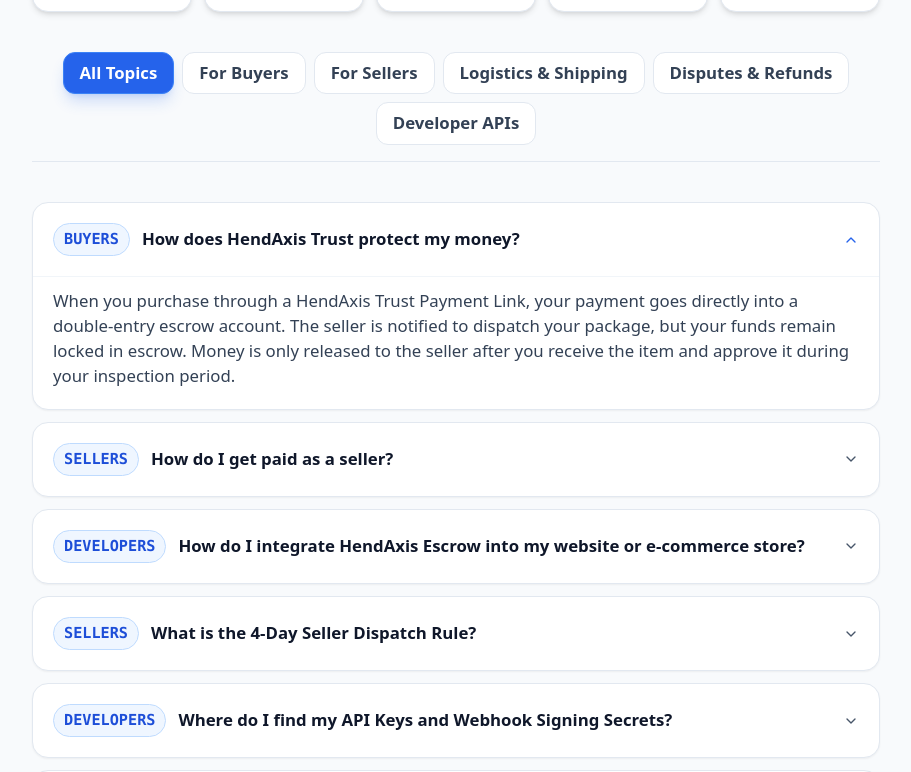
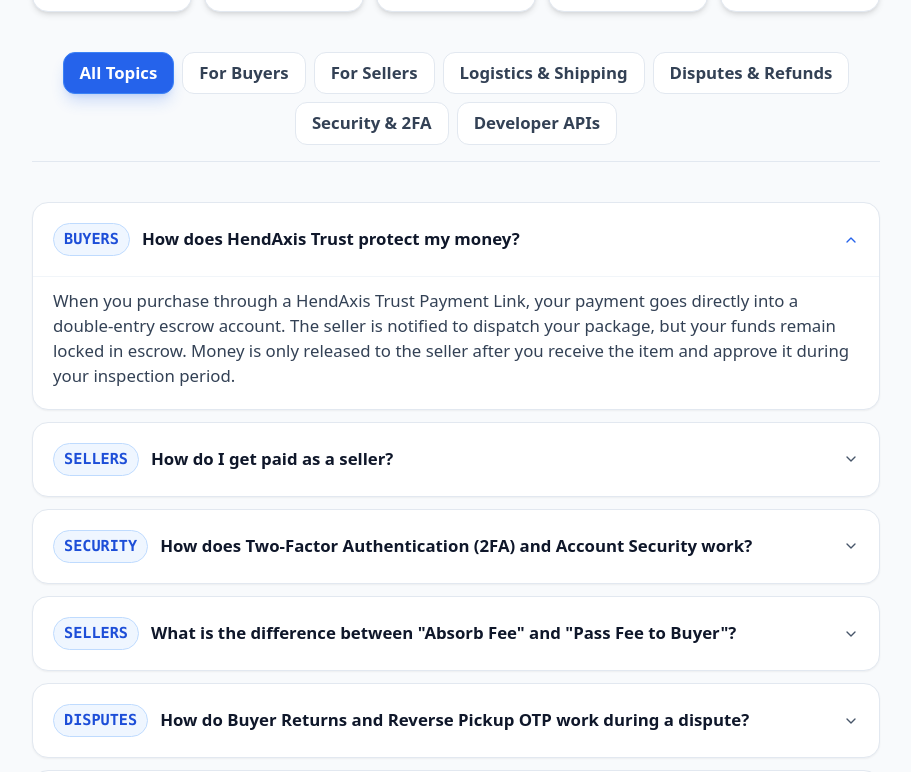
Before and after one commit to deedadey-dd/Hend_Trust, a React (Vite) app in the folder frontend/: page /help in a window 1280 px wide. Shown: the part 606-1378 px from the top of the page, without its empty margins (184-1095 px from the left). Built offline with nearby package versions, Linux system fonts and the light colour scheme; no server answers.

Commit message:
updating help page

```diff
--- a/frontend/src/views/HelpView.tsx
+++ b/frontend/src/views/HelpView.tsx
@@ -9,7 +9,7 @@
 
 interface FAQItem {
   id: string;
-  category: 'BUYERS' | 'SELLERS' | 'LOGISTICS' | 'DISPUTES' | 'DEVELOPERS';
+  category: 'BUYERS' | 'SELLERS' | 'LOGISTICS' | 'DISPUTES' | 'DEVELOPERS' | 'SECURITY';
   question: string;
   answer: string;
 }
@@ -25,49 +25,67 @@
     id: 'faq-2',
     category: 'SELLERS',
     question: 'How do I get paid as a seller?',
-    answer: 'Once your buyer confirms receipt or the inspection timer expires, your funds release instantly into your HendAxis Trust Wallet balance. Depending on your account payout mode, funds can be automatically transferred to your MoMo or Bank account instantly.'
+    answer: 'Once your buyer confirms receipt or the inspection timer expires, your funds release instantly into your HendAxis Trust Wallet balance. Depending on your account payout mode (Instant MoMo vs Manual Withdrawal), funds can be automatically transferred to your Mobile Money account.'
   },
   {
     id: 'faq-3',
-    category: 'DEVELOPERS',
-    question: 'How do I integrate HendAxis Escrow into my website or e-commerce store?',
-    answer: 'You can integrate HendAxis Escrow using our REST APIs (`/api/v1/v1/escrow/create`) or our Drop-in JavaScript SDK (`sdk.js`). Visit our Developer Documentation portal at /developers for copy-and-paste code examples in cURL, Node.js, Python, and PHP/WooCommerce.'
+    category: 'SECURITY',
+    question: 'How does Two-Factor Authentication (2FA) and Account Security work?',
+    answer: 'You can pair your authenticator app (Google Authenticator, Authy, 1Password) on your Profile page. Once enabled, logging in requires your password and a 6-digit TOTP code. Staff accounts are protected with strict 2FA enforcement, IP whitelisting, per-username lockout timers, and secret admin gateways with decoy honeypot logging.'
   },
   {
     id: 'faq-4',
+    category: 'SELLERS',
+    question: 'What is the difference between "Absorb Fee" and "Pass Fee to Buyer"?',
+    answer: 'When creating a payment link, choosing "Absorb Fee" deducts the platform fee from your item price so the buyer pays only the exact item cost. Choosing "Pass to Buyer" adds the fee to the checkout total so you receive 100% of your listed item price.'
+  },
+  {
+    id: 'faq-5',
+    category: 'DISPUTES',
+    question: 'How do Buyer Returns and Reverse Pickup OTP work during a dispute?',
+    answer: 'If a dispute ruling requires returning the item, the buyer dispatches the return via Courier (with tracking number) or Informal Bus (with driver details). For bus returns, a 6-Digit Reverse OTP is issued for the seller to verify return receipt intact before a full refund is released.'
+  },
+  {
+    id: 'faq-6',
     category: 'SELLERS',
     question: 'What is the 4-Day Seller Dispatch Rule?',
     answer: 'Once a buyer completes payment into escrow, you have exactly 4 days (96 hours) to dispatch the package. If you fail to dispatch within 4 days, the order is automatically cancelled, the buyer is refunded 100%, and your seller account is charged a non-dispatch penalty.'
   },
   {
-    id: 'faq-5',
-    category: 'DEVELOPERS',
-    question: 'Where do I find my API Keys and Webhook Signing Secrets?',
-    answer: 'Log in to your Seller Dashboard and navigate to the Developer Settings tab (`/dashboard/developer`). You can generate Live (`pk_live_...`) and Test (`pk_test_...`) API Key pairs, configure your server Webhook URL, and test event dispatches.'
+    id: 'faq-7',
+    category: 'LOGISTICS',
+    question: 'What is the difference between Path A (Courier) and Path B (Bus OTP)?',
+    answer: 'Path A is for formal shipping providers (DHL, Speedaf, FedEx, UPS, EMS) with live tracking links and 17TRACK/ShipEngine webhook integrations. Path B is for station/bus deliveries, where driver details are logged and the buyer presents a Secret 6-Digit OTP at the station upon pickup.'
   },
   {
-    id: 'faq-6',
-    category: 'LOGISTICS',
-    question: 'What is the difference between Path A (Courier) and Path B (Bus OTP)?',
-    answer: 'Path A is for formal shipping providers (DHL, Speedaf, FedEx, UPS, EMS) where tracking numbers are verified via webhooks. Path B is for informal station/bus deliveries, where driver details are logged and the buyer receives a Secret 6-Digit OTP to present at the station upon pickup.'
-  },
-  {
-    id: 'faq-7',
+    id: 'faq-8',
     category: 'BUYERS',
     question: 'How long is my inspection period?',
     answer: 'Inspection periods are tiered based on transaction value: Under GHS 2,000 = 24 Hours; GHS 2,000 to GHS 9,999 = 48 Hours; GHS 10,000+ = 72 Hours. The inspection timer starts automatically once delivery is verified.'
   },
   {
-    id: 'faq-8',
+    id: 'faq-9',
     category: 'DISPUTES',
     question: 'What happens if I receive a damaged or wrong item?',
-    answer: 'Click "Raise Dispute" on your order page during your inspection period. Upload up to 5 photo evidence images and a statement. The seller can submit a counter-statement. Management arbitrates and executes refunds/payouts within 24 hours.'
+    answer: 'Click "Raise Dispute" on your order page during your inspection period. Upload up to 5 photo evidence images and a statement. The seller can submit a counter-statement with 5 photos. Management arbitrates and executes refunds/payouts within 24 hours.'
   },
   {
-    id: 'faq-9',
+    id: 'faq-10',
     category: 'SELLERS',
     question: 'How do I get the "Verified Seller 🛡️" badge?',
-    answer: 'Upload your Ghana Card / National ID and Business Registration documents on your Profile page. Management manually inspects and verifies your identity documents in the Manager Portal before issuing the Verified badge.'
+    answer: 'Upload your Ghana Card / National ID and optional Business Registration documents on your Profile page. Management manually inspects and verifies your identity documents in the Manager Portal before issuing the Verified badge.'
+  },
+  {
+    id: 'faq-11',
+    category: 'SELLERS',
+    question: 'How do Paid Shop Promotions work in the Marketplace Directory?',
+    answer: 'Sellers can feature their shop at the top of the /shops directory with a "Featured Ad ⚡" badge by selecting a promotion package (GHS 50 for 7 Days / GHS 150 for 30 Days) directly in their Store Settings.'
+  },
+  {
+    id: 'faq-12',
+    category: 'DEVELOPERS',
+    question: 'How do I integrate HendAxis Escrow into my website or store?',
+    answer: 'Integrate using our REST APIs (`/api/v1/links`) or Drop-in JavaScript SDK. Visit /developers for code examples in cURL, Node.js, Python, and PHP/WooCommerce, plus HMAC-SHA256 webhook verification guides.'
   }
 ];
 
@@ -163,6 +181,7 @@
             { id: 'SELLERS', label: 'For Sellers' },
             { id: 'LOGISTICS', label: 'Logistics & Shipping' },
             { id: 'DISPUTES', label: 'Disputes & Refunds' },
+            { id: 'SECURITY', label: 'Security & 2FA' },
             { id: 'DEVELOPERS', label: 'Developer APIs' }
           ].map(cat => (
             <button
```
